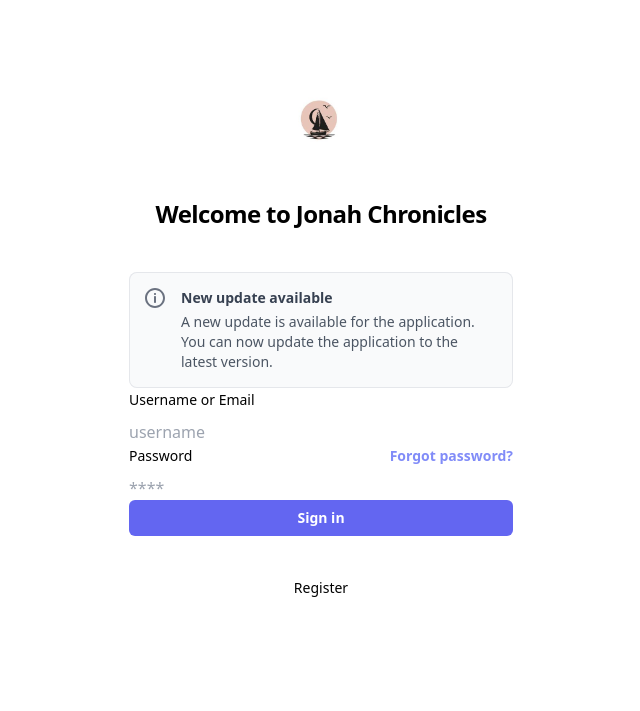
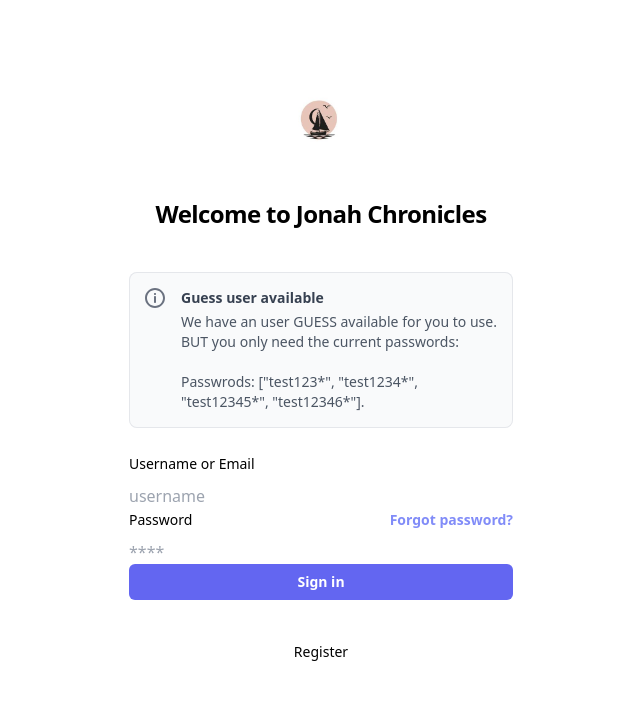
Before and after one commit to soyReynald/jonah_chronicles_to_Jesus_Christ, a PHP site: page /login.php in a window 1280 px wide. Shown: the top 711 px of the page, without its empty margins (319-959 px from the left). Run offline with PHP 8.4, Linux system fonts and the light colour scheme; some libraries are stand-ins or nearby versions.

Commit message:
[U] Nothing scapes from my sight - Jesus of Nazareth [REYNALD: Update to the UI dynamisn]

```diff
--- a/login.php
+++ b/login.php
@@ -31,16 +31,22 @@
                             </svg>
                             </div>
                             <div class="flex-1">
-                            <h3 class="text-sm font-semibold text-gray-700">New update available</h3>
+                            <h3 class="text-sm font-semibold text-gray-700">Guess user available</h3>
                             <div class="mt-1">
-                                <p class="text-sm text-gray-600">A new update is available for the application. You can now update the application to the latest version.</p>
+                                <p class="text-sm text-gray-600">
+                                    We have an user GUESS available for you to use. BUT you only need the current passwords:
+                                </p>
+                                <p class="text-sm text-gray-600">
+                                    <br/>
+                                    Passwrods: ["test123*", "test1234*", "test12345*", "test12346*"].
+                                </p>
                             </div>
                             </div>
                         </div>
                     </div>
                     <!-- End of commentary to notification box -->
 
-                        <div>
+                        <div class="mt-6">
                             <label for="username" class="block text-sm/6 font-medium">Username or Email</label>
                             <div class="mt-2">
                                 <input type="text" placeholder="username" name="uname" required>
--- a/private_includes/top_sessions.php
+++ b/private_includes/top_sessions.php
@@ -5,6 +5,7 @@ function start_header_user_sessions($user_get = null) {
 
     $user_get = $_GET['userLoggedIn'] ?? null;
     $user_name = $_SESSION['complete_name'] ?? null;
+    $user_guest = "Guest";
     ## In quiet and silence you shall find my strenght...
     ## & seek first the Kingdom of God and its justice and everything else shall be added unto it.
 
@@ -12,8 +13,10 @@ function start_header_user_sessions($user_get = null) {
         header("Location: index.php");
     } else if (isset($user_name)) {
         $name = $user_name;
+    } else if ($user_guest != "Guest"){
+        $name = "Guest";
     } else {
-        $name = "Guest";
+        $name = false;
     };
     return $name;
 }
```
Also changed, not shown: index.php (+5 -5 lines).
